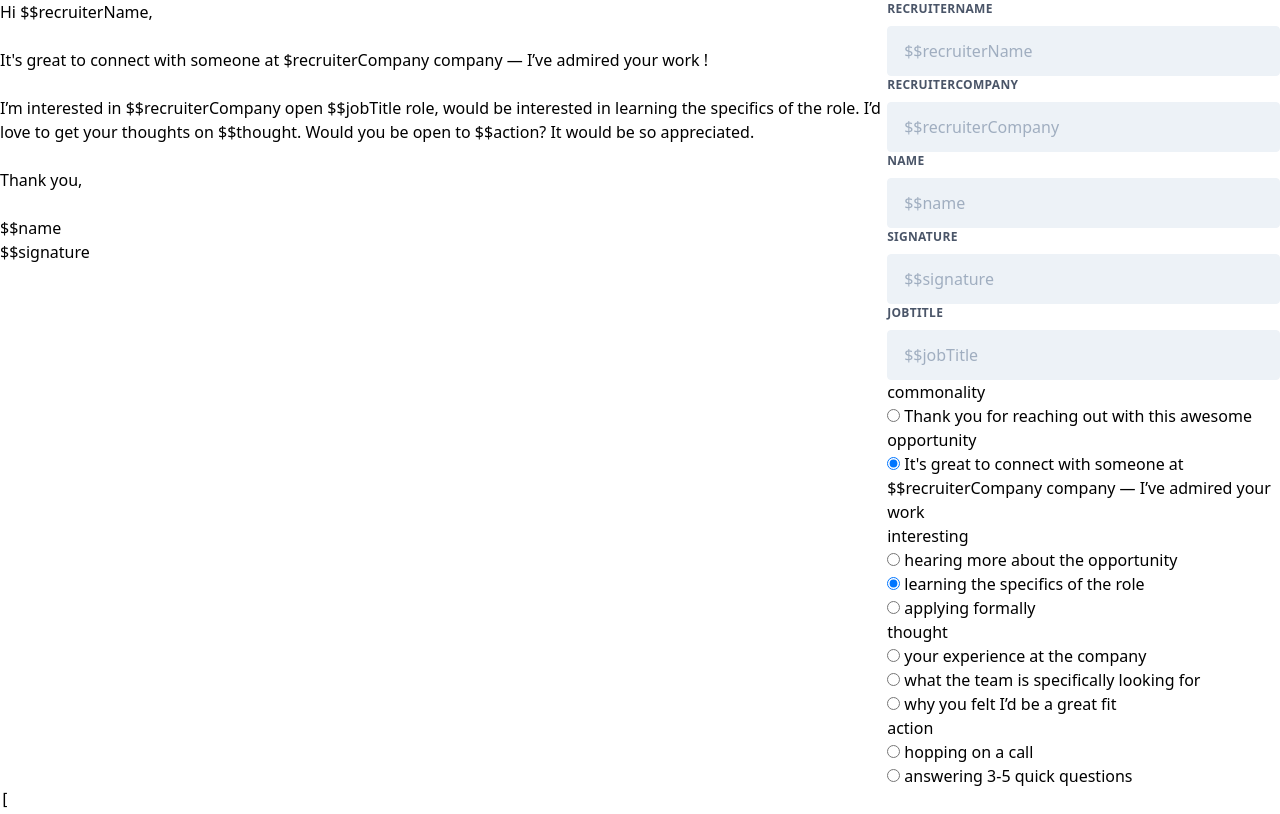
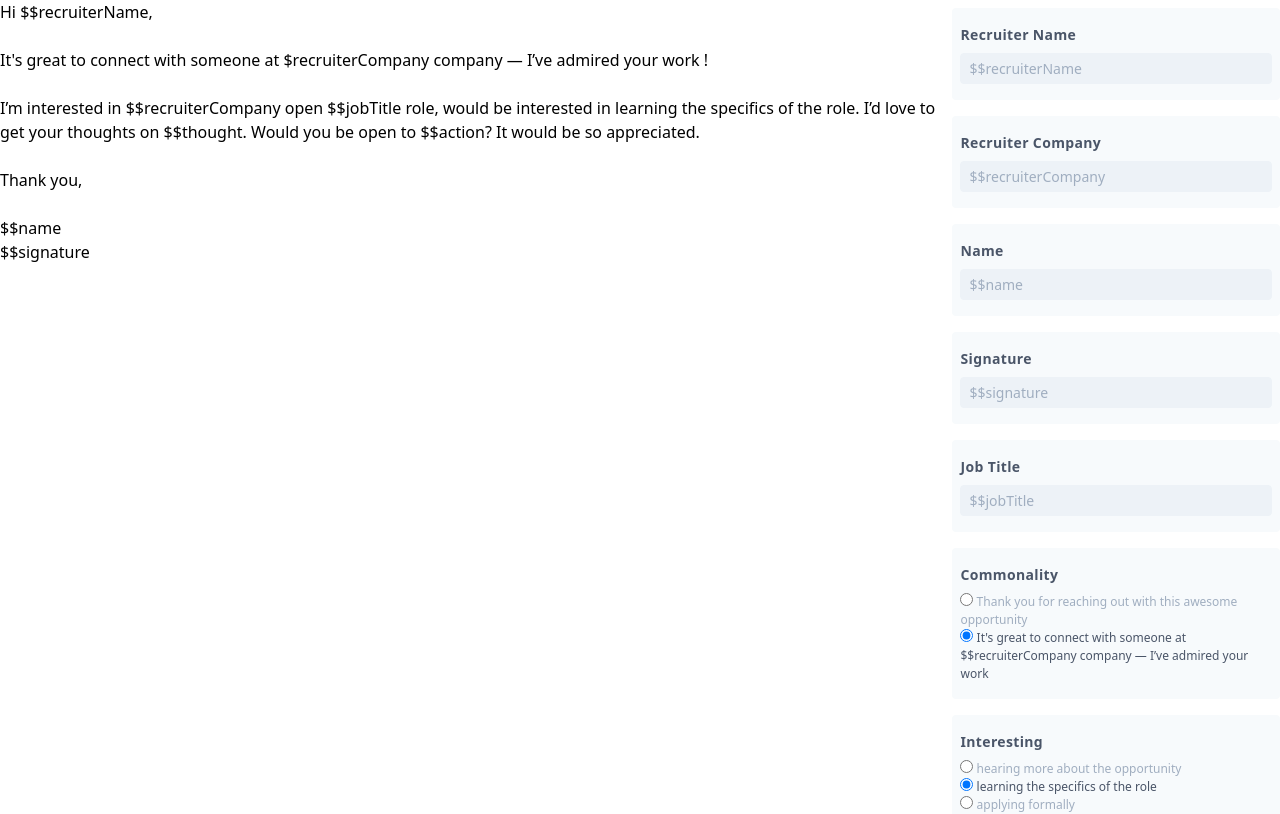
Before and after one commit to affandhia/job-offer-replier, a Svelte app: page / in a window 1280 px wide. Shown: the top 814 px of the page. Built offline with nearby package versions, Linux system fonts and the light colour scheme.

Commit message:
upgrade package and add absolute import

```diff
--- a/rollup.config.js
+++ b/rollup.config.js
@@ -2,11 +2,15 @@
 // afect the deployment and dowload
 
 import svelte from 'rollup-plugin-svelte'
-import resolve from 'rollup-plugin-node-resolve'
-import commonjs from 'rollup-plugin-commonjs'
+import commonjs from '@rollup/plugin-commonjs'
+import alias from '@rollup/plugin-alias'
+import resolve from '@rollup/plugin-node-resolve'
 import { terser } from 'rollup-plugin-terser'
 import livereload from 'rollup-plugin-livereload'
 import autoPreprocess from 'svelte-preprocess'
+
+import path from 'path'
+const projectRootDir = path.resolve(__dirname)
 
 const production = !process.env.ROLLUP_WATCH
 
@@ -37,6 +41,11 @@ export default {
     // some cases you'll need additional configuration —
     // consult the documentation for details:
     // https://github.com/rollup/rollup-plugin-commonjs
+    alias({
+      entries: [
+        { find: 'src', replacement: path.resolve(projectRootDir, 'src') },
+      ],
+    }),
     resolve(),
     commonjs(),
     !production &&
--- a/src/components/Input.svelte
+++ b/src/components/Input.svelte
@@ -5,8 +5,8 @@
 
 <input
   type="text"
-  class="appearance-none block w-full bg-gray-200 text-gray-700 border
-  border-gray-200 rounded py-3 px-4 leading-normal focus:outline-none
+  class="appearance-none block w-full bg-gray-200 text-gray-700 text-sm border
+  border-gray-200 rounded py-1 px-2 leading-normal focus:outline-none
   focus:bg-white focus:border-gray-500"
   bind:value
   placeholder={placeholder}
--- a/src/components/InputField.svelte
+++ b/src/components/InputField.svelte
@@ -3,14 +3,9 @@
   export let label;
   export let placeholder;
 
-  import Input from "./Input.svelte";
+  import Input from "src/components/Input.svelte";
+  import Label from "src/components/Label.svelte";
 </script>
 
-<style>
-</style>
-
-<label
-  class="block uppercase tracking-wide text-gray-700 text-xs font-bold mb-2">
-  {label}
-</label>
+<Label text={label} />
 <Input bind:value placeholder={placeholder} />
--- /dev/null
+++ b/src/components/Label.svelte
@@ -0,0 +1,8 @@
+<script>
+  export let text;
+</script>
+
+<label
+  class="block tracking-wide text-gray-700 text-sm font-bold mb-2">
+  {text}
+</label>
--- a/src/modules/reply/form/Field.svelte
+++ b/src/modules/reply/form/Field.svelte
@@ -5,17 +5,9 @@
 
   export let data;
   export let key;
-  export let index;
 </script>
 
-<style>
-  .container {
-    display: flex;
-    flex-direction: column;
-  }
-</style>
-
-<div class="container">
+<div class="flex flex-col my-2 py-4 px-2 rounded bg-gray-100">
   {#if data.type === fieldType.TEXT}
   <Textbox bind:data={data} key={key} />
   {:else if data.type === fieldType.RADIO}
--- a/src/modules/reply/form/Radio.svelte
+++ b/src/modules/reply/form/Radio.svelte
@@ -1,4 +1,7 @@
 <script>
+  import Label from "src/components/Label.svelte";
+  import { camelToTitle } from "src/utils/stringUtils.js";
+
   export let data;
   export let key;
 
@@ -17,18 +20,11 @@
   $: value, updateData();
 </script>
 
-<style>
-  .container {
-    display: flex;
-    flex-direction: column;
-  }
-</style>
+<Label text={camelToTitle(key)} />
 
-<label>{key}</label>
-
-<fieldset class="container" id={key}>
+<fieldset class="flex flex-col" id={key}>
   {#each data.value as item, i}
-    <label>
+    <label class={i === value ? "text-xs text-gray-700" : "text-xs text-gray-500"}>
       <input type="radio" bind:group={value} value={i}>
       {item.text}
     </label>
--- a/src/modules/reply/form/Textbox.svelte
+++ b/src/modules/reply/form/Textbox.svelte
@@ -3,9 +3,11 @@
   export let key;
 
   import InputField from "../../../components/InputField.svelte";
+  import { camelToTitle } from "../../../utils/stringUtils.js";
 </script>
 
 <style>
 </style>
 
-<InputField bind:value={data.value} placeholder={`\$\$${key}`} label={key} />
+
+<InputField bind:value={data.value} placeholder={`\$\$${key}`} label={camelToTitle(key)} />
--- /dev/null
+++ b/src/utils/stringUtils.js
@@ -0,0 +1,4 @@
+export const camelToTitle = text => {
+  const result = text.replace(/([A-Z])/g, ' $1')
+  return result.charAt(0).toUpperCase() + result.slice(1)
+}
```
Also changed, not shown: package.json (+17 -15 lines), 1 other file (tests, documents, lock files or other folders).
